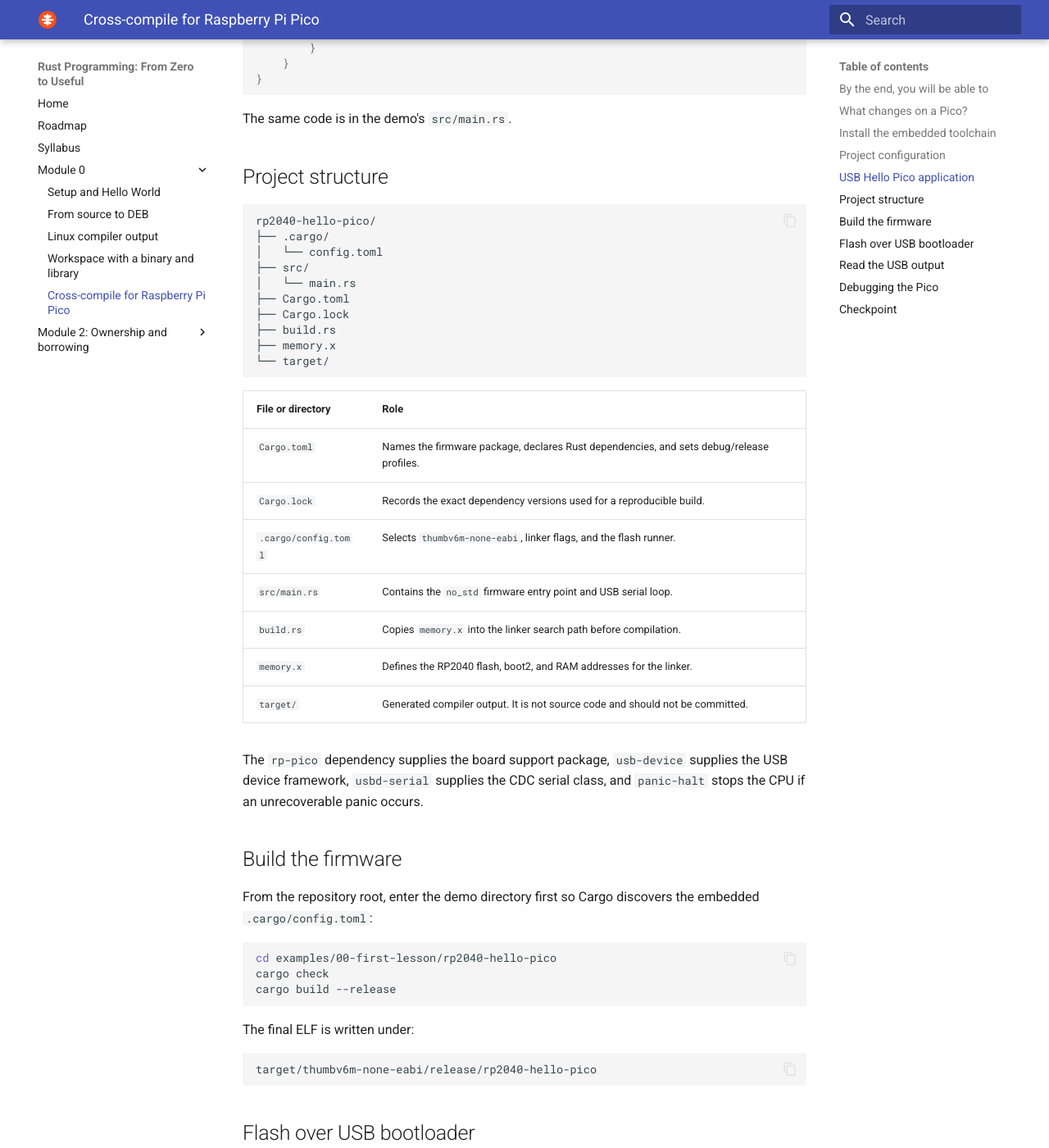
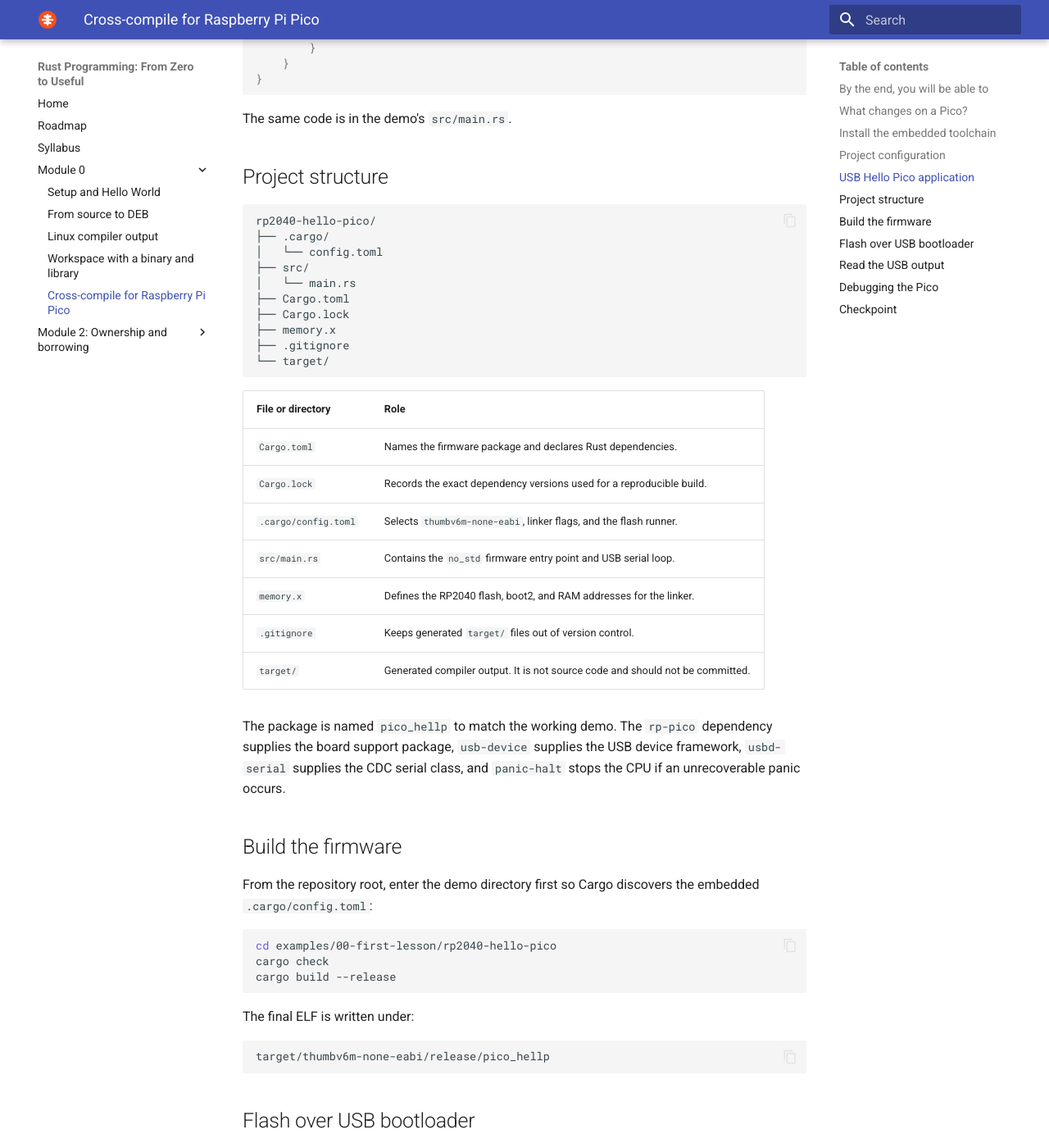
Before and after one commit to robobe/rust_programming, an MkDocs documentation site: the page built from docs/modules/00-first-lesson/rp2040-cross-compile.md, in a window 1280 px wide and 1400 px high, scrolled down 2288 px. Shown: the whole window at 82% size. Built offline with MkDocs 1.6.1 and Material for MkDocs 9.7.7, drawn with Linux system fonts in a browser that asks for light colours; some of the changed text lies outside the part shown.

Commit message:
Align Pico lesson with working demo

````diff
--- a/docs/modules/00-first-lesson/rp2040-cross-compile.md
+++ b/docs/modules/00-first-lesson/rp2040-cross-compile.md
@@ -58,8 +58,8 @@ rustflags = [
 ]
 ```
 
-`memory.x` describes the Pico's flash and RAM layout. `build.rs` copies it to
-the linker search path so `cortex-m-rt` can use it reliably.
+`memory.x` describes the Pico's flash and RAM layout. Keeping it beside
+`Cargo.toml` lets the linker use the board's memory map directly.
 
 ## USB Hello Pico application
 
@@ -125,22 +125,23 @@ rp2040-hello-pico/
 │   └── main.rs
 ├── Cargo.toml
 ├── Cargo.lock
-├── build.rs
 ├── memory.x
+├── .gitignore
 └── target/
 ```
 
 | File or directory | Role |
 | --- | --- |
-| `Cargo.toml` | Names the firmware package, declares Rust dependencies, and sets debug/release profiles. |
+| `Cargo.toml` | Names the firmware package and declares Rust dependencies. |
 | `Cargo.lock` | Records the exact dependency versions used for a reproducible build. |
 | `.cargo/config.toml` | Selects `thumbv6m-none-eabi`, linker flags, and the flash runner. |
 | `src/main.rs` | Contains the `no_std` firmware entry point and USB serial loop. |
-| `build.rs` | Copies `memory.x` into the linker search path before compilation. |
 | `memory.x` | Defines the RP2040 flash, boot2, and RAM addresses for the linker. |
+| `.gitignore` | Keeps generated `target/` files out of version control. |
 | `target/` | Generated compiler output. It is not source code and should not be committed. |
 
-The `rp-pico` dependency supplies the board support package, `usb-device`
+The package is named `pico_hellp` to match the working demo. The `rp-pico`
+dependency supplies the board support package, `usb-device`
 supplies the USB device framework, `usbd-serial` supplies the CDC serial class,
 and `panic-halt` stops the CPU if an unrecoverable panic occurs.
 
@@ -158,7 +159,7 @@ cargo build --release
 The final ELF is written under:
 
 ```text
-target/thumbv6m-none-eabi/release/rp2040-hello-pico
+target/thumbv6m-none-eabi/release/pico_hellp
 ```
 
 ## Flash over USB bootloader
@@ -176,7 +177,7 @@ The configured `elf2uf2-rs -d` runner converts and copies the firmware. You can
 also create a UF2 file without flashing it:
 
 ```bash
-elf2uf2-rs target/thumbv6m-none-eabi/release/rp2040-hello-pico hello-pico.uf2
+elf2uf2-rs target/thumbv6m-none-eabi/release/pico_hellp hello-pico.uf2
 ```
 
 Copy `hello-pico.uf2` to the mounted `RPI-RP2` drive, then wait for the Pico to
````
Also changed, not shown: examples/00-first-lesson/rp2040-hello-pico/README.md (+4 -2 lines), 7 other files.
